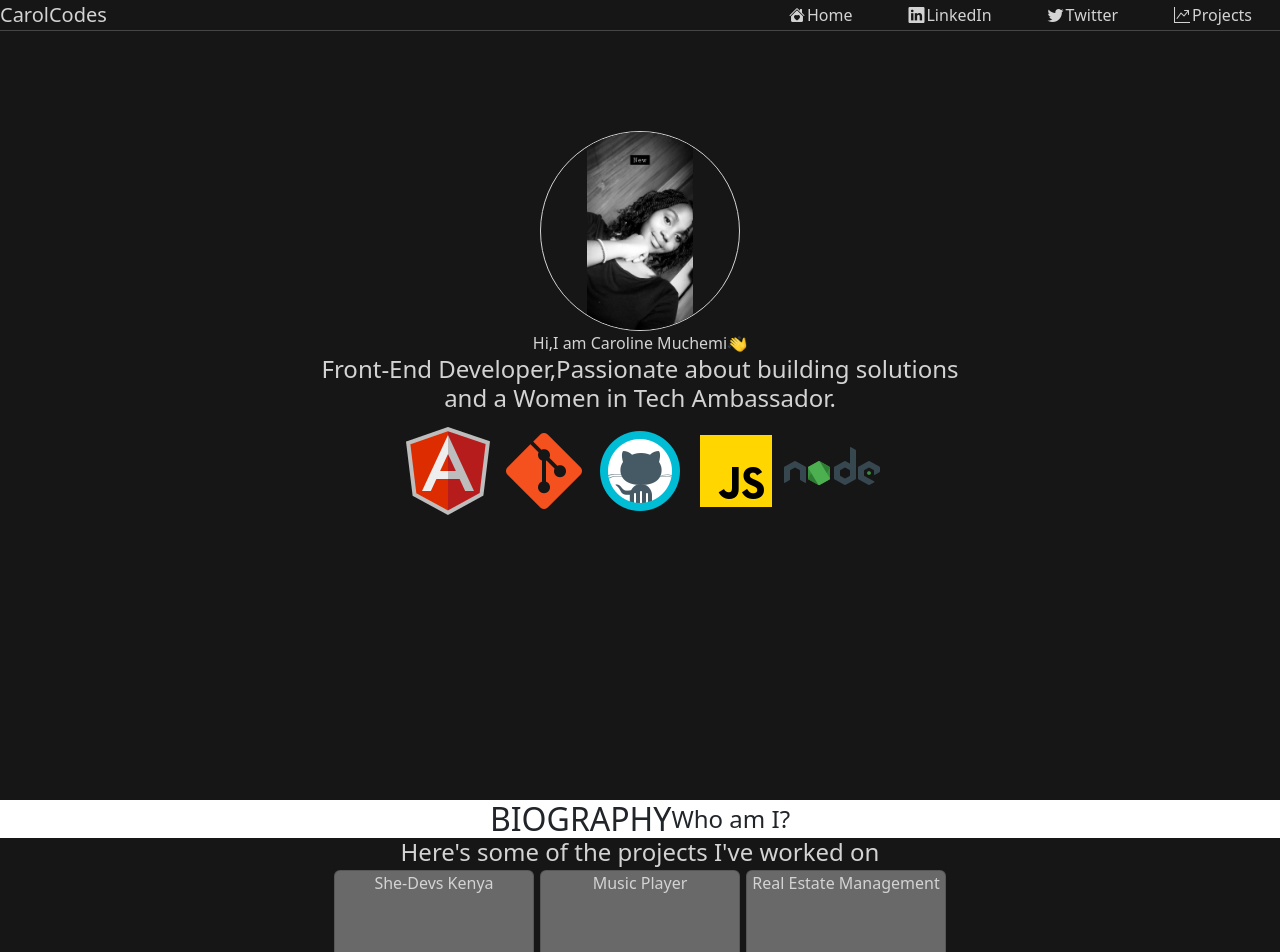
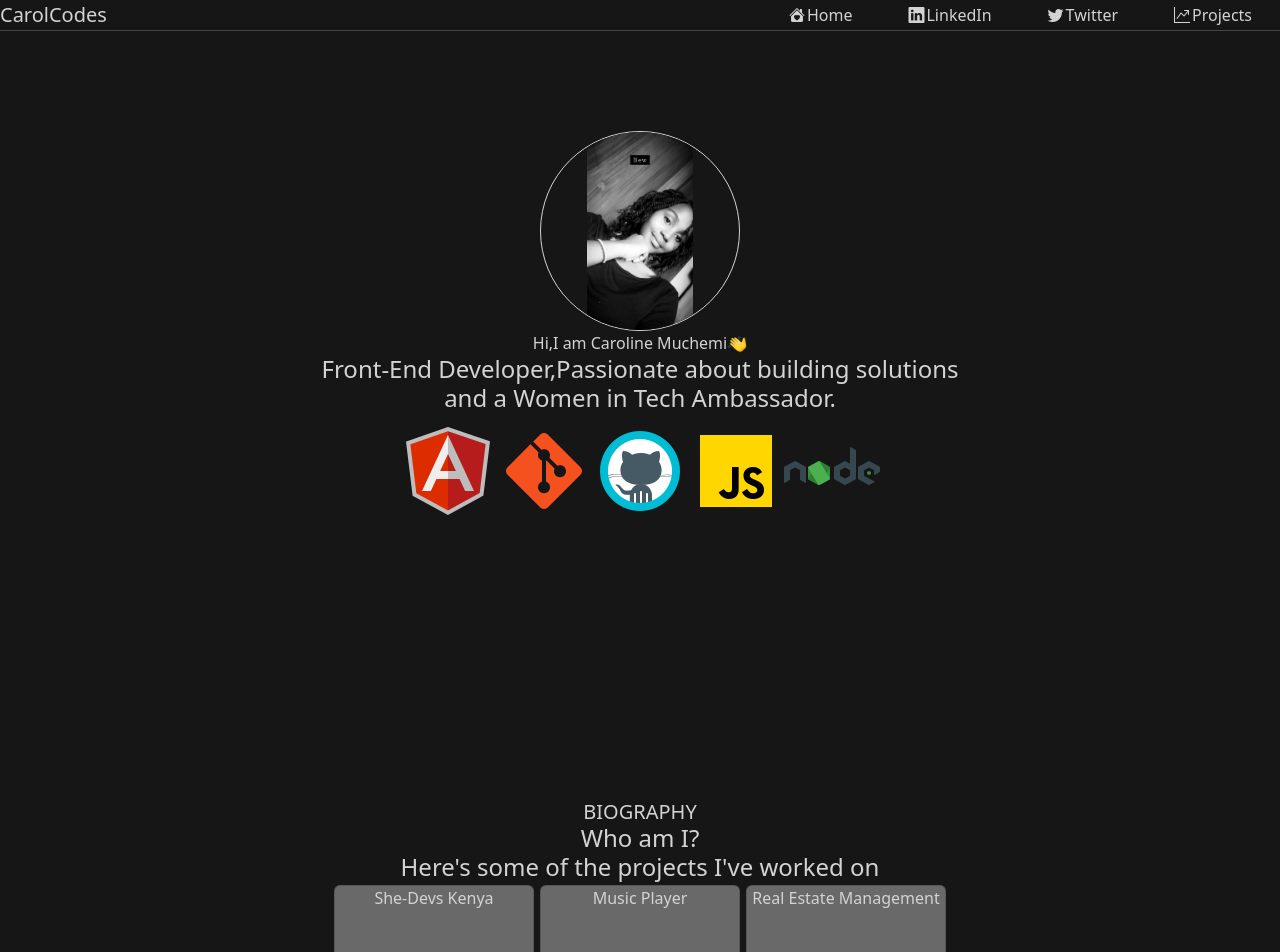
Before and after one commit to Carol254/portfolio, an Angular app: page / in a window 1280 px wide. Shown: the top 952 px of the page. Built offline with nearby package versions, Linux system fonts and the light colour scheme.

Commit message:
few changes made

```diff
--- a/src/app/home/home.component.css
+++ b/src/app/home/home.component.css
@@ -90,8 +90,11 @@
 }
 .biography{
     display: flex;
+    flex-direction: column;
     justify-content: center;
     align-items: center;
+    background-color:#161616 ;
+    color: lightgray;
 }
 @media only screen and (max-width: 768px) {
     .main-content{
--- a/src/app/home/home.component.html
+++ b/src/app/home/home.component.html
@@ -36,7 +36,7 @@
     </div>
 </div>
 <section class="biography">
-  <h2>BIOGRAPHY</h2>
+  <h5>BIOGRAPHY</h5>
   <h4>Who am I?</h4>
 
 </section>
```
